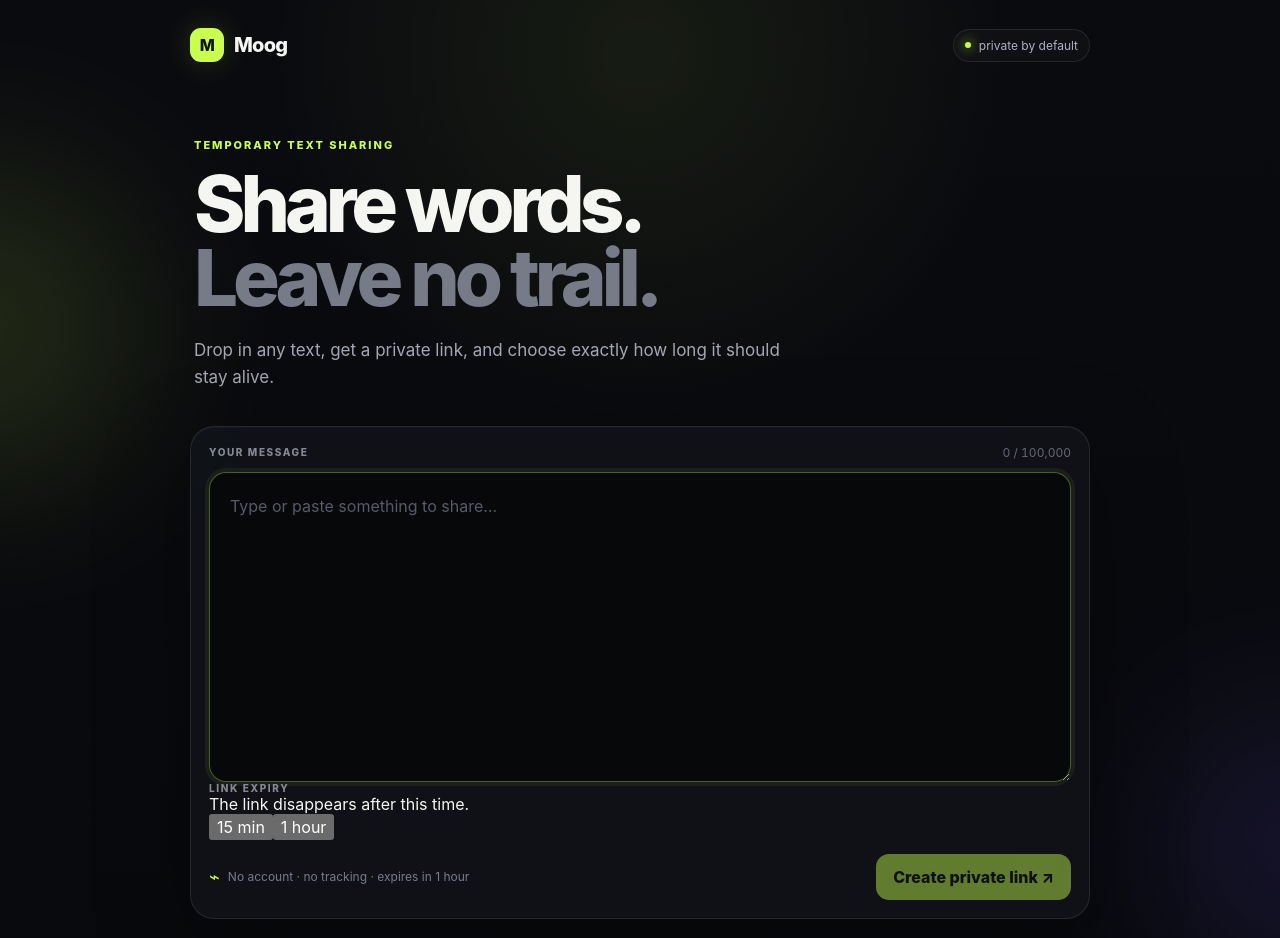
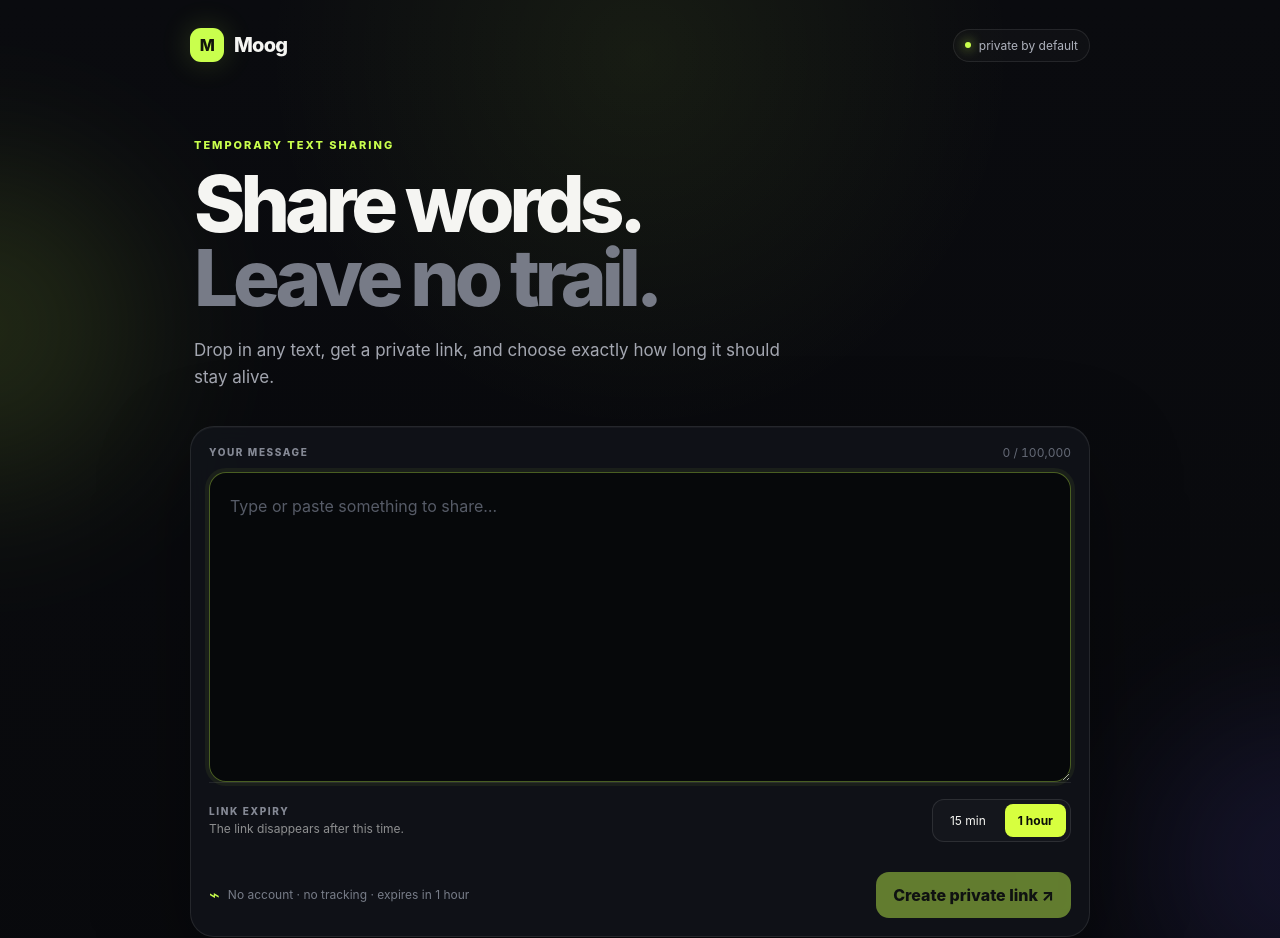
Before and after one commit to addulasaikiran-ops/Moog-1.0, a Next.js app: page / in a window 1280 px wide. Shown: the top 938 px of the page. Built offline with nearby package versions, Linux system fonts and the light colour scheme.

Commit message:
Style share expiry selector

```diff
--- a/app/globals.css
+++ b/app/globals.css
@@ -37,3 +37,10 @@ footer{text-align:center;color:#555a65;font-size:11px;padding:24px 0 8px}footer
 .shareMeta{display:flex;justify-content:space-between;gap:16px;color:#737885;font-size:10px;font-weight:800;letter-spacing:.14em;margin-bottom:18px}
 .shareText{white-space:pre-wrap;overflow-wrap:anywhere;line-height:1.75;font-size:18px;margin:0}.expiry{margin:20px 0 0;color:#777c88;font-size:12px;border-top:1px solid var(--line);padding-top:14px}
 @media(max-width:650px){.home{padding:18px 14px 24px}.hero{padding:58px 2px 26px}.hero h1{font-size:48px}.heroCopy{font-size:15px}.composer{padding:12px;border-radius:19px}textarea{min-height:270px;padding:16px}.composerBottom{align-items:stretch;flex-direction:column}.primary{width:100%}.features{grid-template-columns:1fr}.features>div{padding:14px 16px}.result{align-items:stretch;flex-direction:column}.result a{max-width:100%}.copy{width:100%}.badge{display:none}.sharePage{padding:24px 14px}.shareHeader{margin-bottom:18px}.shareMeta{flex-direction:column;gap:6px}}
+
+.expiryPicker{display:flex;align-items:center;justify-content:space-between;gap:20px;padding:16px 0;border-top:1px solid rgba(255,255,255,.08)}
+.expiryHint{font-size:12px;opacity:.55;margin-top:4px}
+.expiryOptions{display:flex;gap:6px;padding:4px;border:1px solid rgba(255,255,255,.1);border-radius:12px;background:rgba(255,255,255,.025)}
+.expiryOption{border:0;background:transparent;color:inherit;padding:9px 13px;border-radius:8px;font:inherit;font-size:12px;cursor:pointer;transition:.2s}
+.expiryOption.active{background:#d7ff3f;color:#0a0d08;font-weight:700}
+@media(max-width:600px){.expiryPicker{align-items:flex-start;flex-direction:column}.expiryOptions{width:100%}.expiryOption{flex:1}}
```
